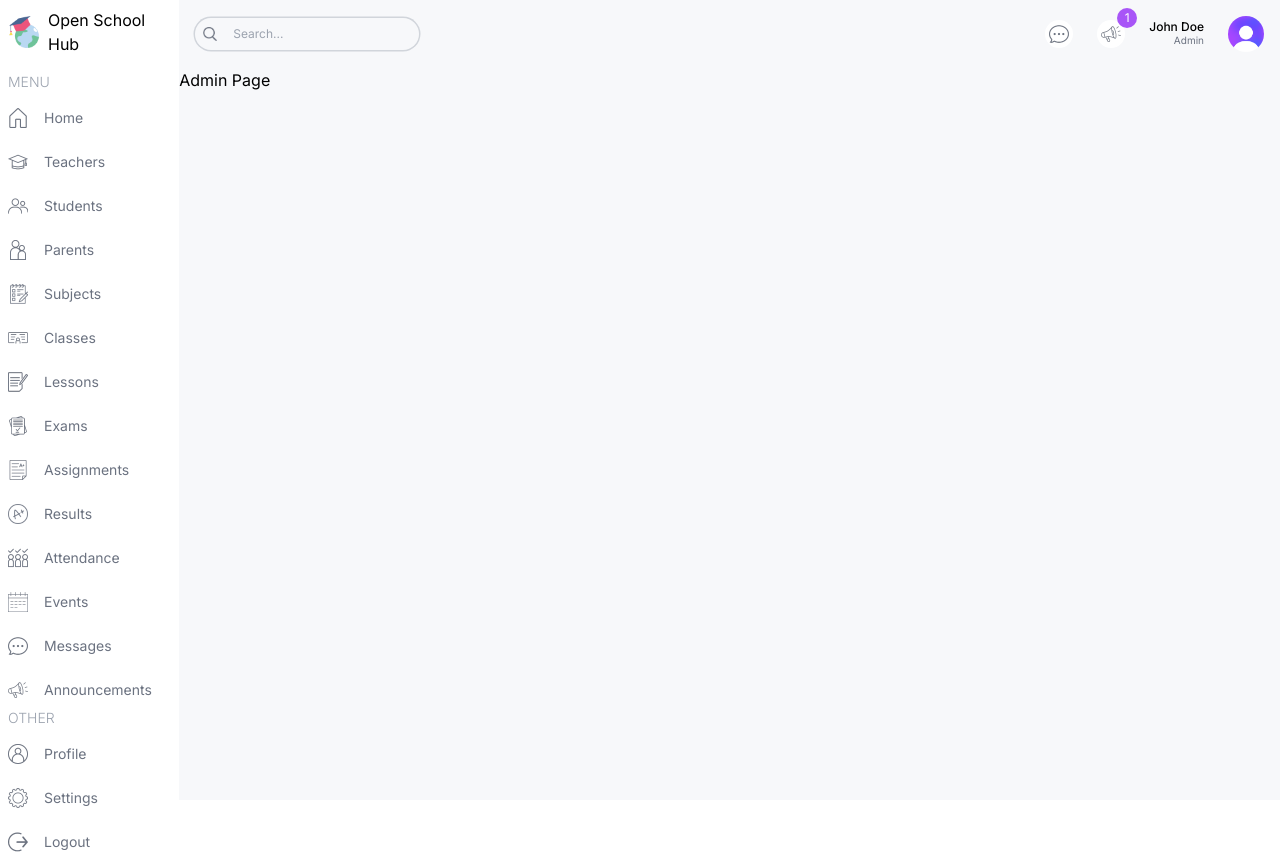
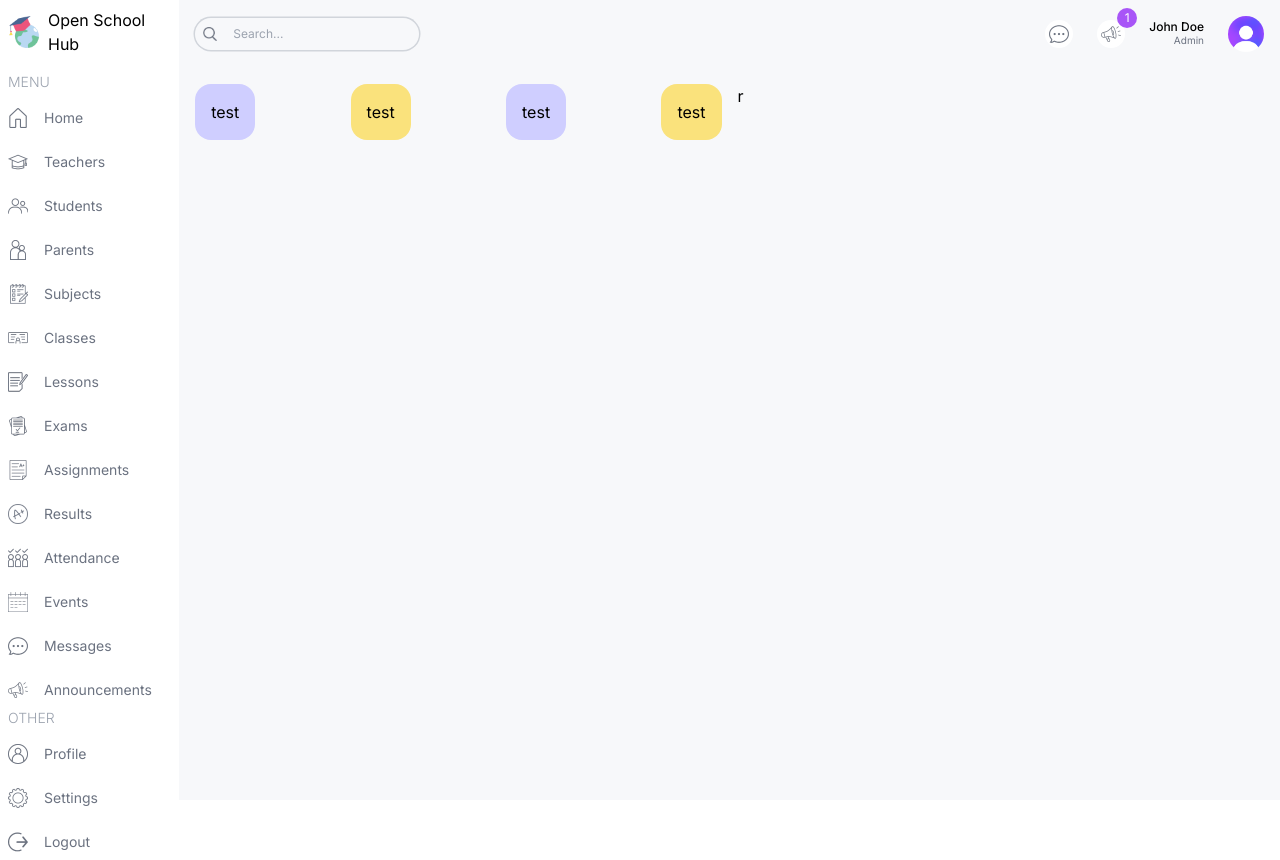
Before and after one commit to ZUBERKHAN034/next-openschoolhub-fe, a Next.js app: page /admin in a window 1280 px wide. Built offline with nearby package versions, Linux system fonts and the light colour scheme.

Commit message:
➕ Update AdminPage layout and add UserCard component

```diff
--- a/src/app/(dashboard)/admin/page.tsx
+++ b/src/app/(dashboard)/admin/page.tsx
@@ -1,7 +1,24 @@
- const  AdminPage =() => {
+import UserCard from "@/components/UserCard"
+
+const AdminPage = () => {
   return (
-    <div className=''>Admin Page</div>
-  )
-}
+    <div className='p-4 flex gap-4 flex-col md:flex-row'>
+      {/* LEFT */}
+      <div className="w-full lg:w-2/3">
+        {/* USER CARDS */}
+        <div className="flex gap-4 justify-between">
+          <UserCard type="student"/>
+          <UserCard type="teacher"/>
+          <UserCard type="parent"/>
+          <UserCard type="staff"/>
+          </div>
+      </div>
+      {/* RIGHT */}
+      <div className="w-full lg:w-2/3">
+        r
+      </div>
+    </div>
+  );
+};
 
-export default AdminPage
+export default AdminPage;
--- /dev/null
+++ b/src/components/UserCard.tsx
@@ -0,0 +1,9 @@
+const UserCard = ({type}:{type:string}) => {
+  return (
+    <div className="rounded-2xl odd:bg-customPurple even:bg-customYellow p-4">
+test
+    </div>
+  )
+};
+
+export default UserCard;
--- a/tailwind.config.ts
+++ b/tailwind.config.ts
@@ -1,17 +1,25 @@
-import type { Config } from "tailwindcss";
+import type { Config } from 'tailwindcss';
 
 const config: Config = {
 	content: [
-    "./src/pages/**/*.{js,ts,jsx,tsx,mdx}",
-    "./src/components/**/*.{js,ts,jsx,tsx,mdx}",
-    "./src/app/**/*.{js,ts,jsx,tsx,mdx}",
+		'./src/pages/**/*.{js,ts,jsx,tsx,mdx}',
+		'./src/components/**/*.{js,ts,jsx,tsx,mdx}',
+		'./src/app/**/*.{js,ts,jsx,tsx,mdx}',
 	],
 	theme: {
 		extend: {
 			backgroundImage: {
-        "gradient-radial": "radial-gradient(var(--tw-gradient-stops))",
-        "gradient-conic":
-          "conic-gradient(from 180deg at 50% 50%, var(--tw-gradient-stops))",
+				'gradient-radial': 'radial-gradient(var(--tw-gradient-stops))',
+				'gradient-conic':
+					'conic-gradient(from 180deg at 50% 50%, var(--tw-gradient-stops))',
+			},
+			colors: {
+				customSky: '#C3EBFA',
+				customSkyLight: '#EDF9FD',
+				customPurple: '#CFCEFF',
+				customPurpleLight: '#F1F0FF',
+				customYellow: '#FAE27C',
+				customYellowLight: '#FEFCE8',
 			},
 		},
 	},
```
Lines whose indentation alone changed are shown as unchanged.
